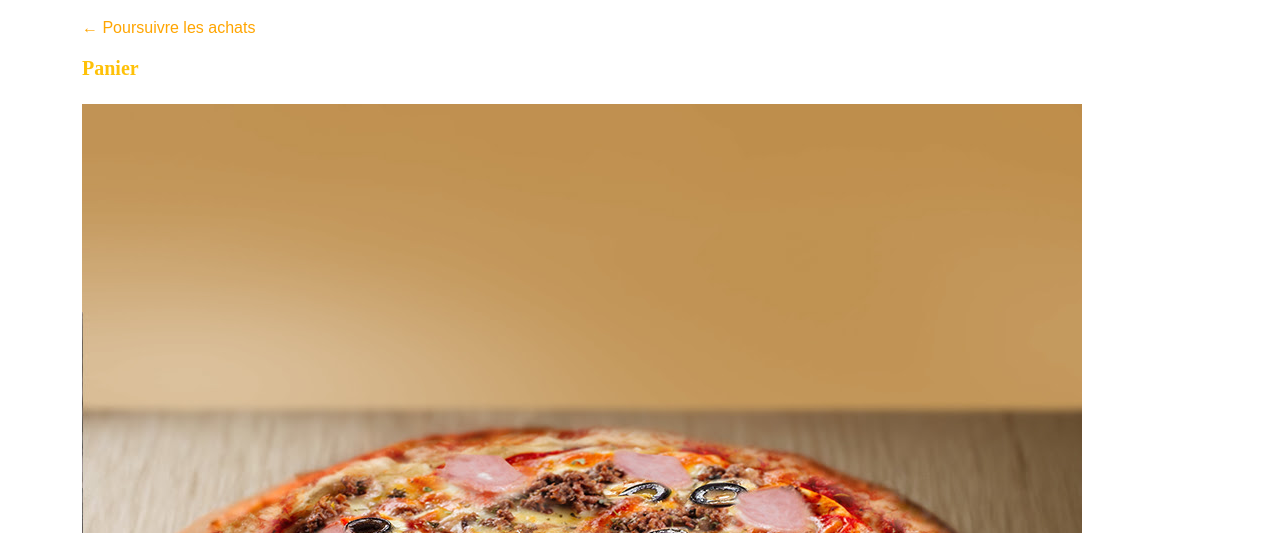
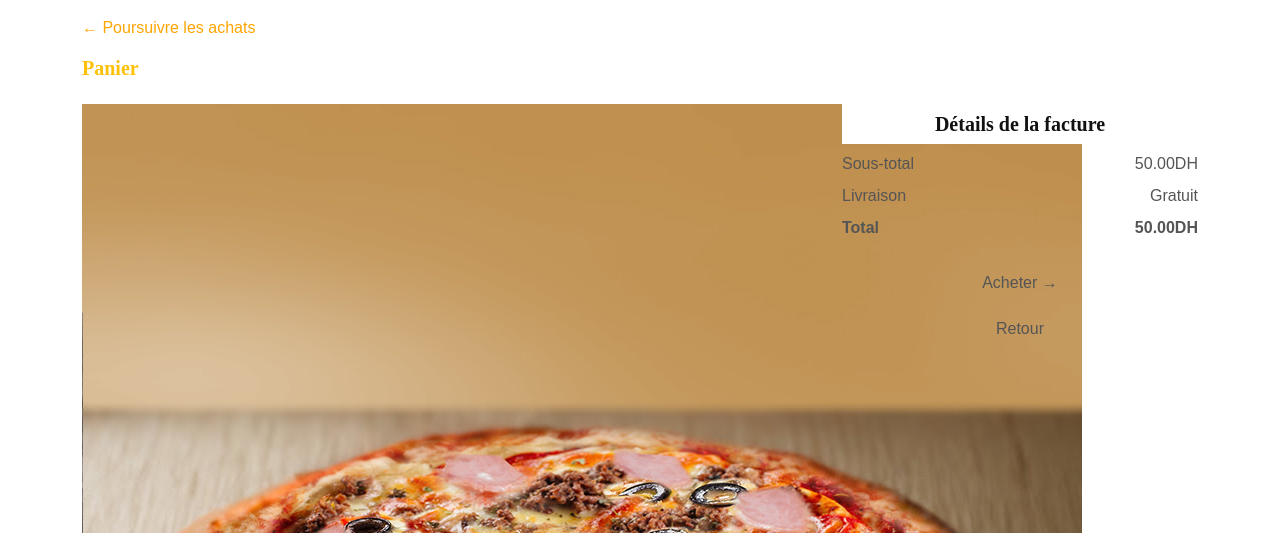
Before and after one commit to timsnaw/RestaurantEnLigne, a PHP site: page /view/panier.php in a window 1280 px wide. Shown: the part 80-613 px from the top of the page. Run offline with PHP 8.4, Linux system fonts and the light colour scheme; some libraries are stand-ins or nearby versions.

Commit message:
modification du panier

```diff
--- a/FastAndYum/view/panier.php
+++ b/FastAndYum/view/panier.php
@@ -37,7 +37,7 @@
 <div class="container my-5">
     <form action="#" method="post">
     <div class="mb-3">
-        <a href="index.php?url=menu.php" class="text-decoration-none">&larr; Poursuivre les achats</a>
+        <a href="#" class="text-decoration-none">&larr; Poursuivre les achats</a>
     </div>
 
     <h5 class="text-warning mb-4">Panier</h5>
@@ -56,7 +56,29 @@
             </div>
         </div>
 
+        <div class="col-md-4">
 
+            <h5 class="text-center bg-white text-dark py-2 rounded-top">Détails de la facture</h5>
+
+            <div class="cart-summary rounded-top-0">
+                <div class="d-flex justify-content-between mb-2">
+                    <div>Sous-total</div>
+                    <div>50.00DH</div>
+                </div>
+                <div class="d-flex justify-content-between mb-2">
+                    <div>Livraison</div>
+                    <div>Gratuit</div>
+                </div>
+                <div class="d-flex justify-content-between mb-4">
+                    <strong>Total</strong>
+                    <strong>50.00DH</strong>
+                </div>
+                <div class="d-grid gap-2">
+                    <button type="submit" class="btn btn-buy">Acheter →</button>
+                    <button type="button" class="btn btn-return">Retour</button>
+                </div>
+            </div>
+        </div>
     </div>
 </form>
 
```
